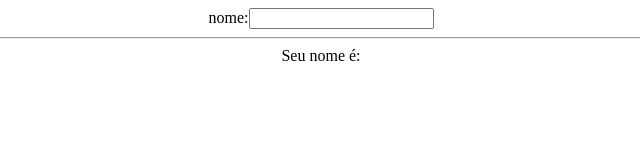
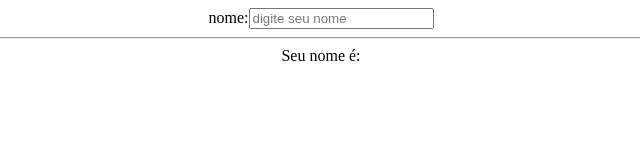
Before and after one commit to KAUANPEREIRA/react-b7, a React (Create React App) app: page / in a window 1280 px wide. Shown: the top 160 px of the page, without its empty margins (319-959 px from the left). Built offline with nearby package versions, Linux system fonts and the light colour scheme.

Commit message:
Update App.tsx

```diff
--- a/src/App.tsx
+++ b/src/App.tsx
@@ -8,9 +8,13 @@ import './App.css';
 function App() {
 
   const [name, setName] = useState('')
+  const [lastName,setLastName]= useState('')
+  const [age,setAge] = useState(0)
 
   const handleName =(e:React.ChangeEvent<HTMLInputElement>)=>{
     setName(e.target.value)
+    setLastName(e.target.value)
+    setAge(e.target.value)
   }
 
 
@@ -18,7 +22,7 @@ function App() {
   return (
     <div className="App">
       nome:
-      <input type="text" value={name} onChange={handleName}/>
+      <input type="text" value={name} onChange={handleName} placeholder="digite seu nome"/>
       <hr></hr>
       Seu nome é: {name}
 
```
